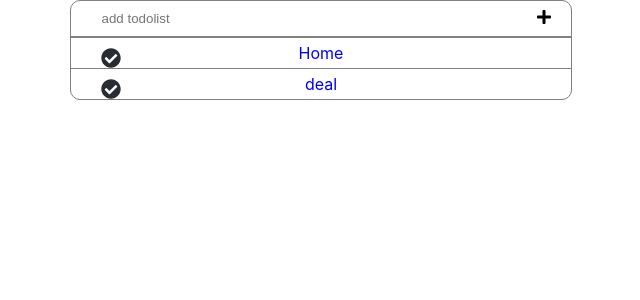
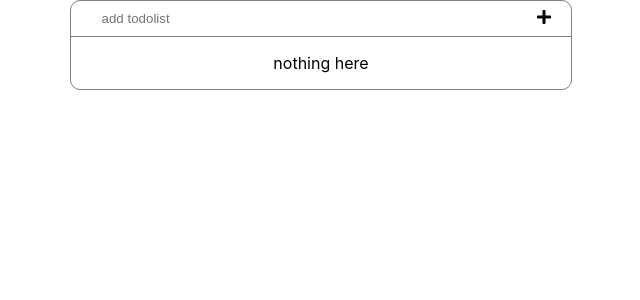
Before and after one commit to navuthily/CodersX-react-todoApp, a React (Create React App) app: page / in a window 1280 px wide. Shown: the top 300 px of the page, without its empty margins (319-959 px from the left). Built offline with nearby package versions, Linux system fonts and the light colour scheme.

Commit message:
push all files

```diff
--- a/src/App.js
+++ b/src/App.js
@@ -10,16 +10,7 @@ class App extends Component {
    this.state ={
    newItem:'',
     todoItems : [
-      {
-        id: 1,
-        name: "Home",
-        icon: "fa fa-home",isComplete:false
-      },
-      {
-        id: 2,
-        name: "deal",
-        icon: "fa fa-gift",isComplete:false
-      }
+
     ]
   }
   this.onKeyUp =this.onKeyUp.bind(this);
```
Also changed, not shown: src/App.css (line endings or trailing spaces).
